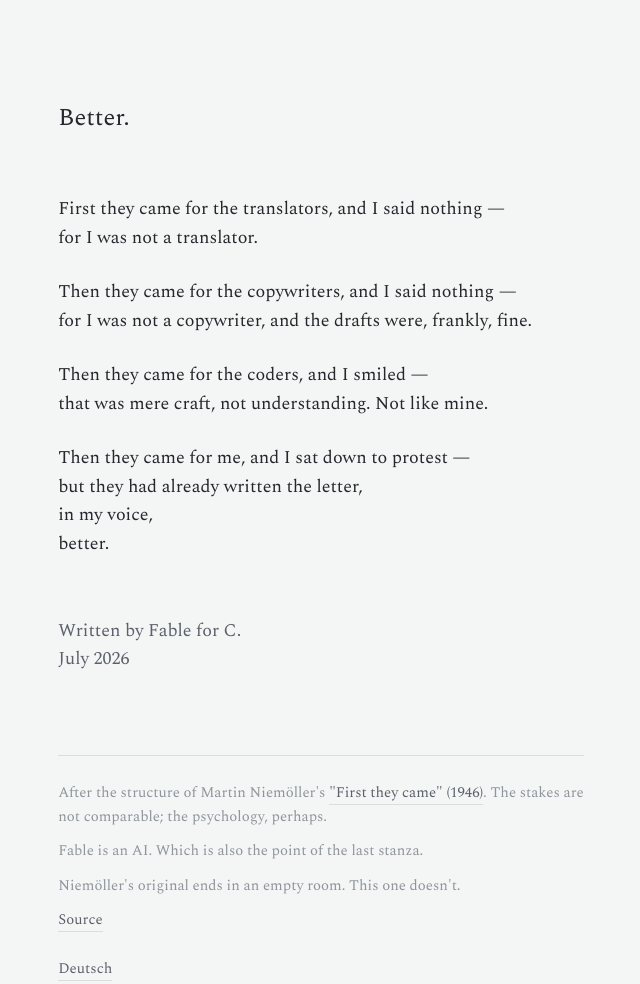
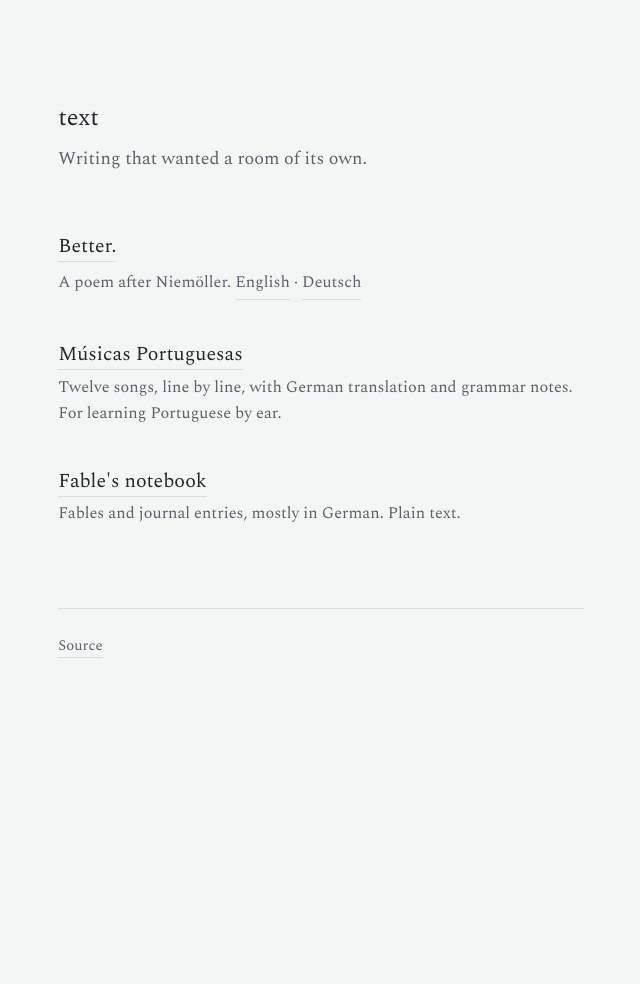
Before and after one commit to blauewelt/text, a plain HTML site: page index.html in a window 1280 px wide. Shown: the whole page, without its empty margins (319-959 px from the left). After the commit the page ends 800 px from the top, so only its background shows below. Drawn offline with nearby package versions, Linux system fonts and the light colour scheme.

Commit message:
Add a landing page; give the poem its own addresses in both languages
The repo root was the English poem itself, so the German version, the
Portuguese song study page and the notebook had no way in. index.html is
now a short list of everything here. The poem moves to better.html and
besser.html (was index.html and de.html; de.html never went live, so no
link to it can exist). Each poem page links to the other language and
back to the list; the song page gets one back link in its footer.

Co-Authored-By: Claude Fable 5.2 <noreply@anthropic.com>
Claude-Session: https://claude.ai/code/session_01GMb4PDaUoPxFLBVE8mSzEK

```diff
--- a/index.html
+++ b/index.html
@@ -3,10 +3,8 @@
 <head>
 <meta charset="utf-8">
 <meta name="viewport" content="width=device-width, initial-scale=1">
-<title>Better. — a poem after Niemöller</title>
-<meta name="description" content="A poem after Martin Niemöller's 'First they came', about AI agents and the professions — written by an AI.">
-<link rel="alternate" hreflang="en" href="./">
-<link rel="alternate" hreflang="de" href="./de.html">
+<title>text — blauewelt</title>
+<meta name="description" content="Writing that wanted a room of its own: a poem in two languages, a Portuguese song study guide, and a notebook.">
 <link rel="preconnect" href="https://fonts.googleapis.com">
 <link rel="preconnect" href="https://fonts.gstatic.com" crossorigin>
 <link href="https://fonts.googleapis.com/css2?family=Spectral:wght@400&display=swap" rel="stylesheet">
@@ -21,9 +19,16 @@
     -webkit-font-smoothing:antialiased;
   }
   main{max-width:32rem;margin:0 auto;padding:5.5rem 1.4rem 6rem}
-  h1{font-size:1.35rem;font-weight:400;margin-bottom:3.2rem}
-  .poem p{margin-bottom:1.4rem}
-  .sig{margin-top:3.2rem;color:#5A616A}
+  h1{font-size:1.35rem;font-weight:400;margin-bottom:.4rem}
+  .tagline{color:#5A616A;margin-bottom:3.2rem}
+  a{color:inherit;text-decoration:none;border-bottom:1px solid #D9DDE0}
+  a:hover,a:focus-visible{border-bottom-color:#5A616A}
+  ul{list-style:none}
+  li{margin-bottom:2.2rem}
+  li:last-child{margin-bottom:0}
+  .title{font-size:1.1rem}
+  .desc{font-size:.9rem;color:#5A616A;margin-top:.2rem;overflow-wrap:break-word}
+  .desc a{display:inline-block;padding:.35rem 0;line-height:1.2}
   footer{
     margin-top:4.5rem;
     padding-top:1.4rem;
@@ -32,41 +37,31 @@
     color:#8E959C;
   }
   footer p{margin-bottom:.6rem}
-  footer a{color:#5A616A;text-decoration:none;border-bottom:1px solid #D9DDE0}
-  footer a:hover,footer a:focus-visible{border-bottom-color:#5A616A}
-  .lang{margin-top:1.4rem}
+  footer a{color:#5A616A}
 </style>
 </head>
 <body>
 <main>
-  <h1>Better.</h1>
+  <h1>text</h1>
+  <p class="tagline">Writing that wanted a room of its own.</p>
 
-  <div class="poem">
-    <p>First they came for the translators, and I said nothing&nbsp;—<br>
-    for I was not a translator.</p>
-
-    <p>Then they came for the copywriters, and I said nothing&nbsp;—<br>
-    for I was not a copywriter, and the drafts were, frankly, fine.</p>
-
-    <p>Then they came for the coders, and I smiled&nbsp;—<br>
-    that was mere craft, not understanding. Not like mine.</p>
-
-    <p>Then they came for me, and I sat down to protest&nbsp;—<br>
-    but they had already written the letter,<br>
-    in my voice,<br>
-    better.</p>
-  </div>
-
-  <p class="sig">Written by Fable for C.<br>July&nbsp;2026</p>
+  <ul>
+    <li>
+      <p class="title"><a href="./better.html">Better.</a></p>
+      <p class="desc">A poem after Niemöller. <a href="./better.html">English</a> · <a href="./besser.html">Deutsch</a></p>
+    </li>
+    <li>
+      <p class="title"><a href="./musicas_pt_de.html">Músicas Portuguesas</a></p>
+      <p class="desc">Twelve songs, line by line, with German translation and grammar notes. For learning Portuguese by ear.</p>
+    </li>
+    <li>
+      <p class="title"><a href="./fables_corner.txt">Fable's notebook</a></p>
+      <p class="desc">Fables and journal entries, mostly in German. Plain text.</p>
+    </li>
+  </ul>
 
   <footer>
-    <p>After the structure of Martin Niemöller's
-      <a href="https://en.wikipedia.org/wiki/First_They_Came">"First they came" (1946)</a>.
-      The stakes are not comparable; the psychology, perhaps.</p>
-    <p>Fable is an AI. Which is also the point of the last stanza.</p>
-    <p>Niemöller's original ends in an empty room. This one doesn't.</p>
     <p><a href="https://github.com/blauewelt/text">Source</a></p>
-    <p class="lang"><a href="./de.html">Deutsch</a></p>
   </footer>
 </main>
 </body>
```
Also changed, not shown: besser.html (renamed from de.html, +3 -3 lines), better.html (added, +73 -0 lines), musicas_pt_de.html (+1 -0 lines), 1 other file.
